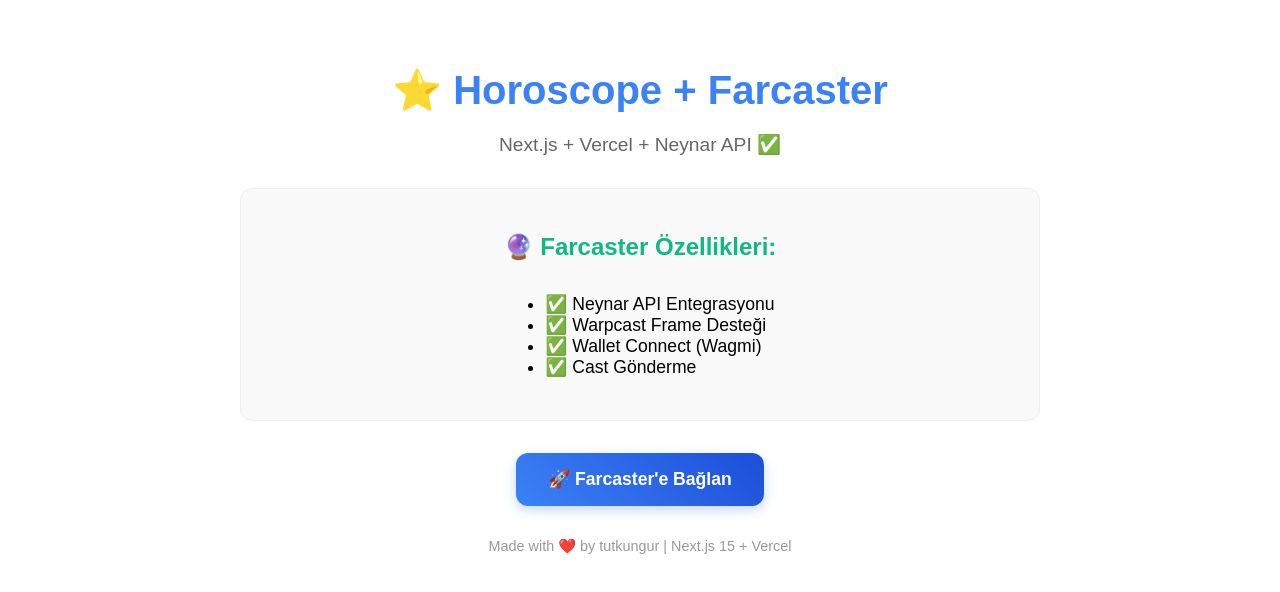
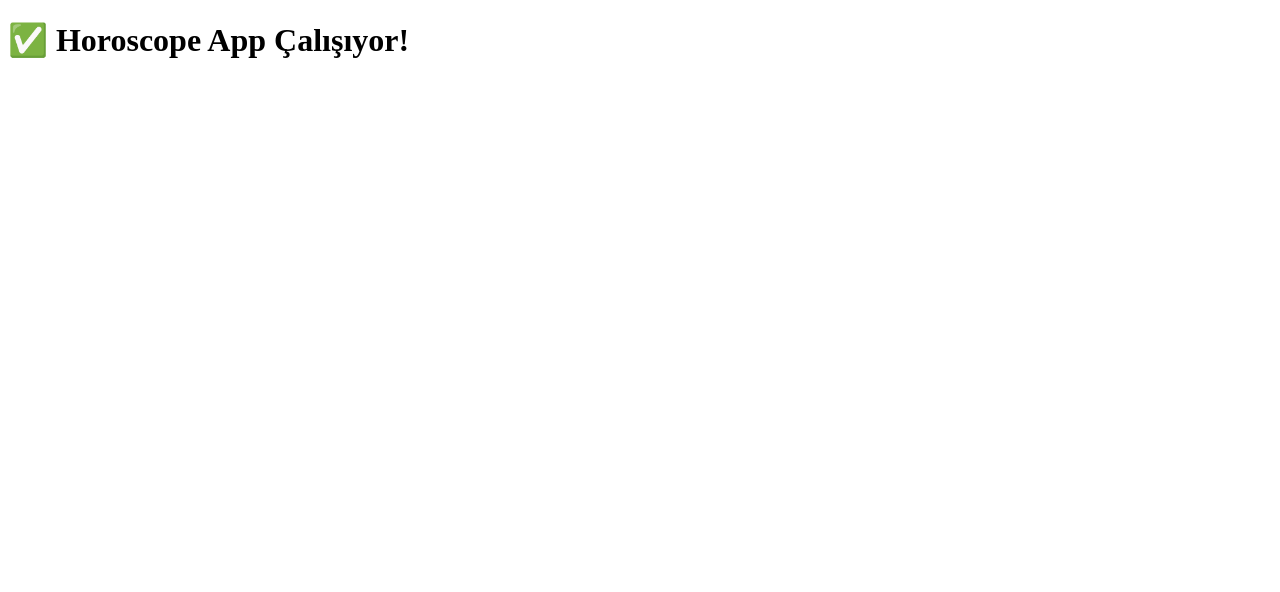
Before and after one commit to borgeslegrand/horoscope-app, a Next.js app: page / in a window 1280 px wide. Shown: the top 592 px of the page. Built offline with nearby package versions, Linux system fonts and the light colour scheme.

Commit message:
Update index.js

```diff
--- a/pages/index.js
+++ b/pages/index.js
@@ -1,77 +1,3 @@
 export default function Home() {
-  return (
-    <div style={{
-      padding: '2rem',
-      textAlign: 'center',
-      fontFamily: 'sans-serif',
-      maxWidth: '800px',
-      margin: '0 auto'
-    }}>
-      <h1 style={{
-        color: '#3B82F6',
-        fontSize: '2.5rem',
-        marginBottom: '1rem'
-      }}>
-        ⭐ Horoscope + Farcaster
-      </h1>
-
-      <p style={{
-        fontSize: '1.2rem',
-        color: '#666',
-        marginBottom: '2rem'
-      }}>
-        Next.js + Vercel + Neynar API ✅
-      </p>
-
-      <div style={{
-        marginTop: '2rem',
-        padding: '1.5rem',
-        border: '1px solid #eee',
-        borderRadius: '12px',
-        background: '#f9f9f9'
-      }}>
-        <h2 style={{ color: '#10B981', marginBottom: '1rem' }}>
-          🔮 Farcaster Özellikleri:
-        </h2>
-        <ul style={{
-          textAlign: 'left',
-          display: 'inline-block',
-          fontSize: '1.1rem'
-        }}>
-          <li>✅ Neynar API Entegrasyonu</li>
-          <li>✅ Warpcast Frame Desteği</li>
-          <li>✅ Wallet Connect (Wagmi)</li>
-          <li>✅ Cast Gönderme</li>
-        </ul>
-      </div>
-
-      <button
-        style={{
-          marginTop: '2rem',
-          padding: '1rem 2rem',
-          background: 'linear-gradient(45deg, #3B82F6, #1D4ED8)',
-          color: 'white',
-          border: 'none',
-          borderRadius: '12px',
-          cursor: 'pointer',
-          fontSize: '1.1rem',
-          fontWeight: 'bold',
-          boxShadow: '0 4px 12px rgba(59,130,246,0.3)'
-        }}
-        onClick={() => {
-          alert('🚀 Farcaster Connect yakında!\n\nNeynar API Key başarıyla çalışıyor! 👋');
-        }}
-      >
-        🚀 Farcaster'e Bağlan
-      </button>
-
-      <p style={{
-        marginTop: '2rem',
-        fontSize: '0.9rem',
-        color: '#999'
-      }}>
-        Made with ❤️ by tutkungur | Next.js 15 + Vercel
-      </p>
-    </div>
-  );
+  return <h1>✅ Horoscope App Çalışıyor!</h1>;
 }
```
